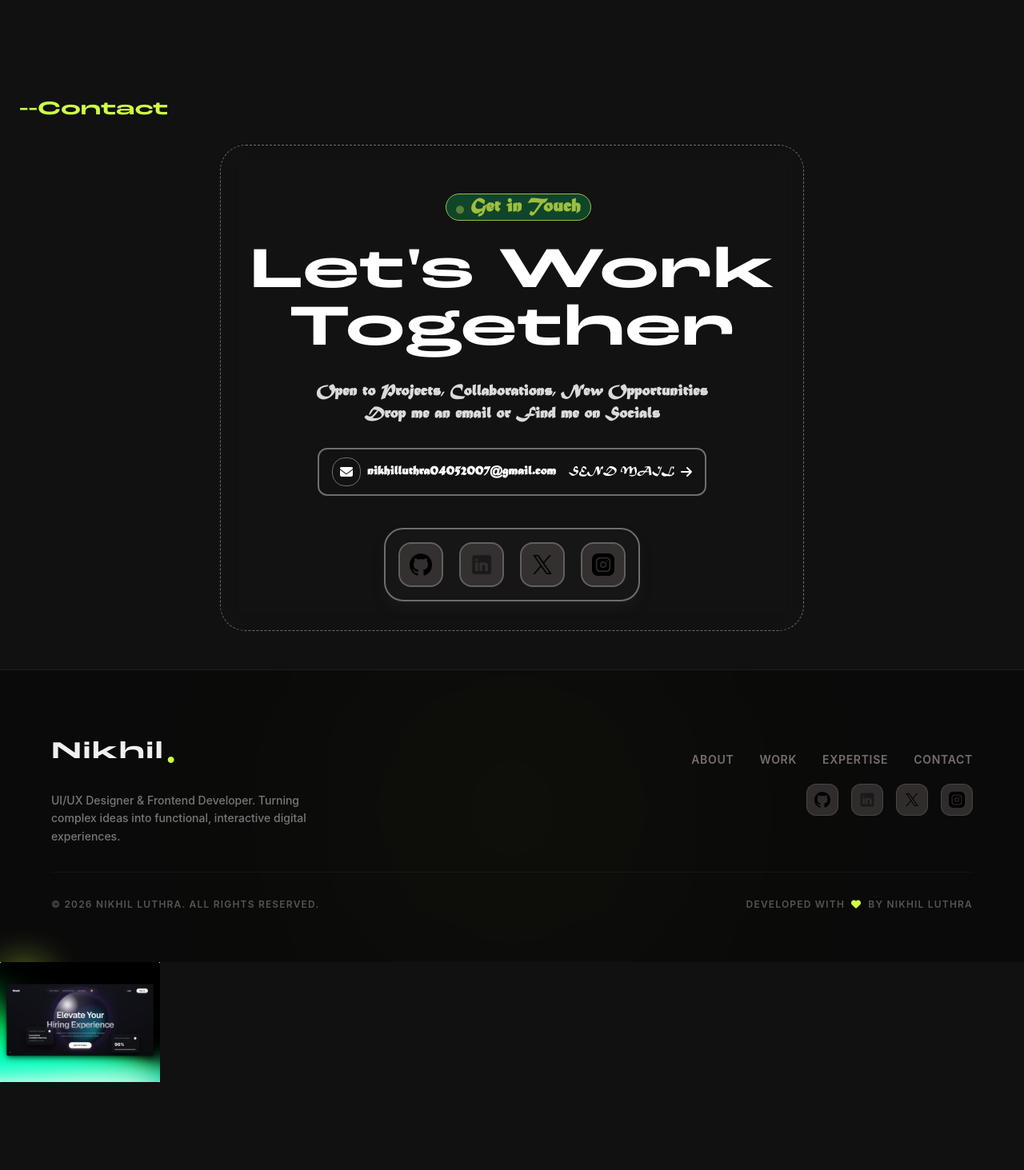
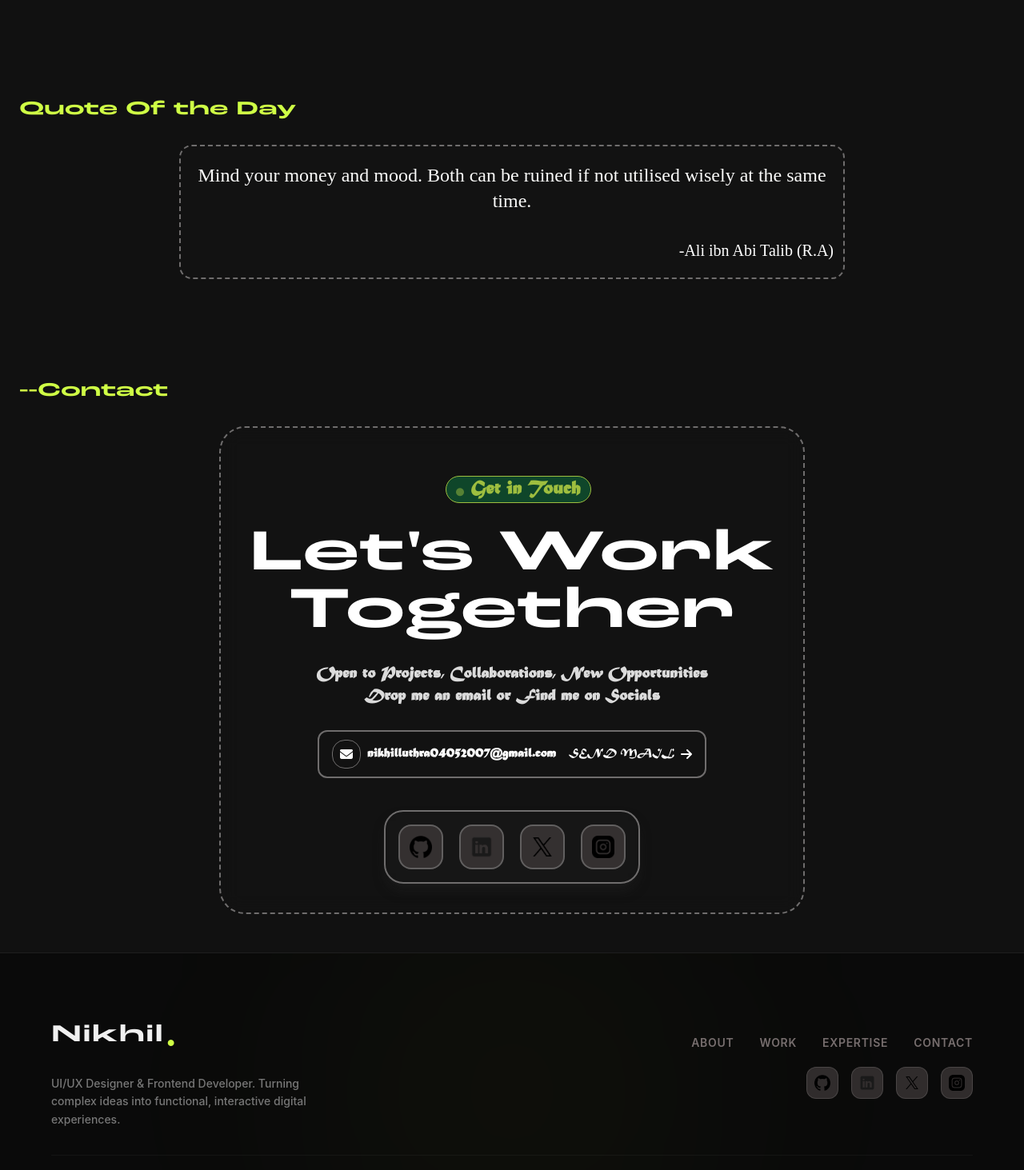
Before and after one commit to Nikhilqwert04/Portfolio-2, a website built with Vite: page index.html in a window 1280 px wide. Shown: the part 4198-5661 px from the top of the page at 80% size. Before the commit the page ends 5401 px from the top, so only its background shows below. Built offline with nearby package versions, Linux system fonts and the light colour scheme; no server answers; files whose address does not match are found by name.

Commit message:
style: apply consistent code formatting and add a new "Quote of the Day" section to index.html

```diff
--- a/index.html
+++ b/index.html
@@ -14,15 +14,15 @@
     <script async src="https://www.googletagmanager.com/gtag/js?id=G-V60F9CXC3K"></script>
     <script>
         window.dataLayer = window.dataLayer || [];
-        function gtag(){dataLayer.push(arguments);}
+        function gtag() { dataLayer.push(arguments); }
         gtag('js', new Date());
 
         gtag('config', 'G-V60F9CXC3K');
     </script>
-        <!-- Vercel Web Analytics -->
+    <!-- Vercel Web Analytics -->
     <script>
         window.va = window.va || function () { (window.vaq = window.vaq || []).push(arguments); };
-        (function() {
+        (function () {
             var s = document.createElement('script');
             s.defer = true;
             s.src = '/_vercel/insights/script.js';
@@ -33,8 +33,8 @@
 
 <body class="relative bg-[#111111] box-border ">
     <navbar>
-        <div
-            class="z-20 w-[90vw] mt-auto my-3 rounded-full h-16 bg-[#1a1a1a]/20 backdrop-blur-md  border border-[#676363] flex flex-col items-center  fixed left-1/2 -translate-x-1/2 top-5 md:shadow-[0_4px_0_0_rgba(166,209,47,0.4)]  " id="manv">
+        <div class="z-20 w-[90vw] mt-auto my-3 rounded-full h-16 bg-[#1a1a1a]/20 backdrop-blur-md  border border-[#676363] flex flex-col items-center  fixed left-1/2 -translate-x-1/2 top-5 md:shadow-[0_4px_0_0_rgba(166,209,47,0.4)]  "
+            id="manv">
 
             <div class=" h-16 flex items-center justify-between pl-3 w-full  top-0 rounded-full px-5">
                 <!---Name-->
@@ -44,7 +44,8 @@
                 </div>
                 <!---Tabs-->
                 <div class="flex items-center gap-10 text-md max-[623px]:gap-2 ">
-                    <a href="#About" class=" sample1 cursor-pointer text-[#776e6e] transition-all duration-150 active:text-sm active:text-[#f0f0f0] active:border-[#cfff45] active:border-b-2">ABOUT</a>
+                    <a href="#About"
+                        class=" sample1 cursor-pointer text-[#776e6e] transition-all duration-150 active:text-sm active:text-[#f0f0f0] active:border-[#cfff45] active:border-b-2">ABOUT</a>
                     <a href="#Work"
                         class="sample1 cursor-pointer text-[#776e6e]  transition-all duration-150   active:text-[#f0f0f0] active:border-[#cfff45] active:border-b-2">WORK</a>
                     <a href="#Expertise"
@@ -52,19 +53,25 @@
                     <a href="#Contact"
                         class="sample1 cursor-pointer text-[#776e6e] transition-all duration-150  active:text-sm  max-[700px]:hidden active:text-[#f0f0f0] active:border-[#cfff45] active:border-b-2">CONTACT
                     </a>
-                    <i class="fa-solid fa-bars nav text-[#776e6e] text-2xl pl-4 hidden! max-[702px]:block! active:text-[#cfff45] transition-all duration-100"></i>
+                    <i
+                        class="fa-solid fa-bars nav text-[#776e6e] text-2xl pl-4 hidden! max-[702px]:block! active:text-[#cfff45] transition-all duration-100"></i>
                 </div>
                 <!--Hire Me button-->
-                    <button
-                        class="discoverbtn font-bold w-29 h-8  cursor-pointer rounded-lg bg-neutral-100 p-3 text-neutral-500 shadow-[0_4px_0_0_rgba(0,0,0,0.15)] transition-all duration-200 hover:translate-y-[2px] hover:shadow-[0_2px_0_0_rgba(0,0,0,0.15)] active:translate-y-[4px] active:shadow-none sm:p-[10px] dark:bg-[#cfff45] dark:text-[#131313] dark:shadow-[0_4px_0_0_#a1c13d] dark:hover:shadow-[0_2px_0_0_#a1c13d] dark:active:shadow-none hidden md:block relative">
-                        <span class="absolute left-2 top-1.5">Discover</span><span class="discovericon absolute left-20 top-2 hidden"><i class="fa-solid fa-arrow-down"></i></span></i></span><span class="absolute right-2 top-1.5">Me</span>
-                    </button>
+                <button
+                    class="discoverbtn font-bold w-29 h-8  cursor-pointer rounded-lg bg-neutral-100 p-3 text-neutral-500 shadow-[0_4px_0_0_rgba(0,0,0,0.15)] transition-all duration-200 hover:translate-y-[2px] hover:shadow-[0_2px_0_0_rgba(0,0,0,0.15)] active:translate-y-[4px] active:shadow-none sm:p-[10px] dark:bg-[#cfff45] dark:text-[#131313] dark:shadow-[0_4px_0_0_#a1c13d] dark:hover:shadow-[0_2px_0_0_#a1c13d] dark:active:shadow-none hidden md:block relative">
+                    <span class="absolute left-2 top-1.5">Discover</span><span
+                        class="discovericon absolute left-20 top-2 hidden"><i
+                            class="fa-solid fa-arrow-down"></i></span></i></span><span
+                        class="absolute right-2 top-1.5">Me</span>
+                </button>
             </div>
             <div class="flex flex-col justify-center content-center items-center overflow-hidden" id="main">
-                <a href="#About" class="sample1 cursor-pointer text-[#cfff45] font-extrabold text-2xl py-4 transition-all duration-150 active:text-sm active:text-[#f0f0f0] active:border-[#cfff45] active:border-b-2 ">ABOUT
+                <a href="#About"
+                    class="sample1 cursor-pointer text-[#cfff45] font-extrabold text-2xl py-4 transition-all duration-150 active:text-sm active:text-[#f0f0f0] active:border-[#cfff45] active:border-b-2 ">ABOUT
                 </a>
 
-                <a href="#Work" class="sample1 cursor-pointer text-[#cfff45] font-extrabold text-2xl py-4 transition-all duration-150 active:text-sm active:text-[#f0f0f0] active:border-[#cfff45] active:border-b-2 ">WORK
+                <a href="#Work"
+                    class="sample1 cursor-pointer text-[#cfff45] font-extrabold text-2xl py-4 transition-all duration-150 active:text-sm active:text-[#f0f0f0] active:border-[#cfff45] active:border-b-2 ">WORK
                 </a>
 
                 <a href="#Expertise"
@@ -131,7 +138,8 @@
                             <h2>View My Work</h2>
                             <i class="fa-solid fa-arrow-down-long pt-1"></i>
                         </button>
-                        <a href="#Contact" class="my-4 mx-3 underline text-[#f0f0f0] hover:text-[#cfff45] active:text-[#cfff45] active:scale-95 transition-all duration-150 flex items-center gap-1.5 cursor-pointer">
+                        <a href="#Contact"
+                            class="my-4 mx-3 underline text-[#f0f0f0] hover:text-[#cfff45] active:text-[#cfff45] active:scale-95 transition-all duration-150 flex items-center gap-1.5 cursor-pointer">
                             Let's Talk
                             <i class="fa-solid fa-arrow-right pt-0.5"></i>
                         </a>
@@ -421,11 +429,13 @@
     </section>
     <!-- Project Section -->
     <section class="py-12 px-6">
-        <div class="text-[#cfff45] text-3xl h-fit w-fit my-10 font-['Brotesk']" id="Work">-- Projects(🎮 Built for Fun)</div>
+        <div class="text-[#cfff45] text-3xl h-fit w-fit my-10 font-['Brotesk']" id="Work">-- Projects(🎮 Built for Fun)
+        </div>
         <div class="max-w-[90vw] mx-auto grid grid-cols-1 sm:grid-cols-2 lg:grid-cols-4 gap-4">
             <div
                 class="board1 bg-black border border-[#676363] rounded-2xl flex flex-col justify-between overflow-hidden min-h-[200px] group/project hover:border-[#cfff45] animation-all duration-100 ease-initial">
-                <img src="Project1.jpg" alt="Project1" class="group-hover/project:scale-105 transition-all duration-300">
+                <img src="Project1.jpg" alt="Project1"
+                    class="group-hover/project:scale-105 transition-all duration-300">
                 <div class="h-auto w-auto z-1 flex justify-between bg-black">
                     <div class="text-white ml-4 mt-4 font['Mine'] text-xl font-[600]"><span
                             class="text-[#cfff45] text-2xl font-['Pirates']">M</span>onopoly</div>
@@ -474,7 +484,8 @@
             </div>
             <div
                 class="board2 bg-black border border-[#676363] rounded-2xl flex flex-col justify-between overflow-hidden min-h-[200px] group/project hover:border-[#cfff45] animation-all duration-100 ease-initial">
-                <img src="Project2.jpg" alt="Project1" class="group-hover/project:scale-103 transition-all duration-300">
+                <img src="Project2.jpg" alt="Project1"
+                    class="group-hover/project:scale-103 transition-all duration-300">
                 <div class="h-auto w-auto z-1 flex justify-between bg-black">
                     <div class="text-white ml-4 mt-4 font['Mine'] text-xl font-[600]"><span
                             class="text-[#cfff45] text-2xl font-['Pirates']">H</span>ire <span
@@ -547,12 +558,22 @@
             </div>
         </div>
     </section>
+    <section class="py-12 px-6">
+        <div class="text-[#cfff45] text-2xl h-fit w-fit my-7 font-['Brotesk']">Quote Of the Day</div>
+        <div class="w-auto h-auto flex justify-center gap-10 flex-wrap text-2xl  px-50 ">
+            <div class=" bg-[#1a1a1a]/20 border-dashed border-[#6f6d6d] border-2 pb-20 px-4 pt-5 rounded-2xl text-stone-50 relative font-['Mine'] text-center">
+                <p class="QuoteDay">Mind your money and mood.  Both can be ruined if not utilised wisely at the same time.</p>
+                <div class="QuoteAuther absolute bottom-5 right-3 text-xl text-white">-Ali ibn Abi Talib (R.A)</div>
+            </div>
+        </div>
+
+    </section>
     <section class="py-12 px-6" id="Contact">
         <!--Contact-->
         <div class="text-[#cfff45] text-2xl h-fit w-fit my-7 font-['Brotesk']">--Contact</div>
         <div class="w-auto h-auto flex justify-center gap-10 flex-wrap ">
             <div
-                class="w-auto h-auto bg-[#1a1a1a]/20 border p-9 rounded-4xl border-dashed border-[#6f6d6d] backdrop-blur-md hover:border-[#9ebe3f] hover:shadow-[0_0_30px_rgba(207,255,69,0.2),inset_0_0_10px_rgba(207,255,69,0.5)]">
+                class="w-auto h-auto bg-[#1a1a1a]/20 border-2 p-9 rounded-4xl border-dashed border-[#6f6d6d] backdrop-blur-md hover:border-[#9ebe3f] hover:shadow-[0_0_30px_rgba(207,255,69,0.2),inset_0_0_10px_rgba(207,255,69,0.5)]">
                 <div class="flex flex-col gap-7 justify-center items-center font-['Pirates']">
                     <h2
                         class=" w-auto h-auto flex justify-center items-center bg-green-400/25 text-2xl font-bold gap-2 ml-4 mt-6  px-3 text-[#9ebe3f] rounded-full border-[0.5px] border-[#9ebe3f]">
@@ -574,12 +595,17 @@
                     </div>
                     <a href="mailto:nikhilluthra04052007@gmail.com"
                         class="flex justify-center items-center gap-2 px-4 h-15 rounded-xl border-2 border-[#6f6d6d] hover:border-[#9ebe3f] active:border-[#9ebe3f] hover:shadow-[0_0_30px_rgba(207,255,69,0.5),inset_0_0_10px_rgba(207,255,69,0.5)] active:shadow-[0_0_20px_rgba(207,255,69,0.3)] hover:-translate-y-1 active:translate-y-0 active:scale-95 transition-all duration-100 ease-in group/contact cursor-pointer">
-                        <div class=" w-9 h-9 flex justify-center items-center rounded-2xl border border-[#6f6d6d] group-hover/contact:border-[#9ebe3f] group-active/contact:border-[#9ebe3f] transition-colors">
-                            <i class="fa-solid fa-envelope text-white group-hover/contact:text-[#9ebe3f] group-active/contact:text-[#9ebe3f]"></i>
+                        <div
+                            class=" w-9 h-9 flex justify-center items-center rounded-2xl border border-[#6f6d6d] group-hover/contact:border-[#9ebe3f] group-active/contact:border-[#9ebe3f] transition-colors">
+                            <i
+                                class="fa-solid fa-envelope text-white group-hover/contact:text-[#9ebe3f] group-active/contact:text-[#9ebe3f]"></i>
                         </div>
-                        <p class="font-bold text-white group-hover/contact:text-[#dff1ab] group-active/contact:text-[#dff1ab]">
+                        <p
+                            class="font-bold text-white group-hover/contact:text-[#dff1ab] group-active/contact:text-[#dff1ab]">
                             nikhilluthra04052007@gmail.com</p>
-                        <p class="text-white ml-2 text-sm group-hover/contact:text-[#dff1ab] group-active/contact:text-[#dff1ab] max-[551px]:hidden">SEND
+                        <p
+                            class="text-white ml-2 text-sm group-hover/contact:text-[#dff1ab] group-active/contact:text-[#dff1ab] max-[551px]:hidden">
+                            SEND
                             MAIL</p>
                         <i
                             class="fa-solid fa-arrow-right text-white group-hover/contact:text-[#dff1ab] group-active/contact:text-[#dff1ab] group-hover/contact:translate-x-1 group-active/contact:translate-x-1 transition-all duration-100"></i>
@@ -615,6 +641,8 @@
             </div>
         </div>
     </section>
+
+
 
     <section>
         <div class="fixed bottom-8 left-1/2 -translate-x-1/2 z-[9999]">
@@ -704,9 +732,15 @@
             </div>
         </div>
     </footer>
-<div class="xl:block hidden cursordelay bg-[#cfff45] h-15 w-15 rounded-full fixed transition-all ease-[cubic-bezier(0.22,1,0.36,1)] duration-300 z-20 blur-xl opacity-60 pointer-events-none"></div>
-<div class=" xl:block hidden cursordelay2 bg-black h-15 w-50  fixed transition-all ease-in duration-300 z-88 pointer-events-none"><img src="Project1.jpg" alt="Hi"></div>
-<div class="xl:block hidden cursordelay3 bg-black h-15 w-50  fixed transition-all ease-in duration-300 z-88 pointer-events-none"><img src="Project2.jpg" alt="Hi"></div>
+    <div
+        class="xl:block hidden cursordelay bg-[#cfff45] h-15 w-15 rounded-full fixed transition-all ease-[cubic-bezier(0.22,1,0.36,1)] duration-300 z-20 blur-xl opacity-60 pointer-events-none">
+    </div>
+    <div
+        class=" hidden cursordelay2 bg-black h-15 w-50  fixed transition-all ease-in duration-300 z-88 pointer-events-none">
+        <img src="Project1.jpg" alt="Hi"></div>
+    <div
+        class=" hidden cursordelay3 bg-black h-15 w-50  fixed transition-all ease-in duration-300 z-88 pointer-events-none">
+        <img src="Project2.jpg" alt="Hi"></div>
 
 </body>
 
--- a/public/script.js
+++ b/public/script.js
@@ -6,7 +6,8 @@ let icon = document.querySelector(".nav");
 let NavTexts = document.querySelectorAll("#main a")
 let board1 = document.querySelector(".board1");
 let board2 = document.querySelector(".board2");
-
+const QuoteDay = document.querySelector(".QuoteDay")
+const QuoteAuther = document.querySelector(".QuoteAuther")
 
 //Free Cursor
 window.addEventListener("mousemove", function (detail) {
@@ -68,3 +69,13 @@ discoverbtn.addEventListener("mouseout",function(){
     discoverbtn.classList.add("w-29");
     discovericon.classList.add("hidden");
 })
+
+async function GetQuote() {
+	let response = await fetch("https://dummyjson.com/quotes/random");
+	console.log(response);
+	let data = await response.json();
+    QuoteDay.textContent=data.quote;
+    QuoteAuther.textContent=`-${data.author}`;
+};
+
+GetQuote();
```
